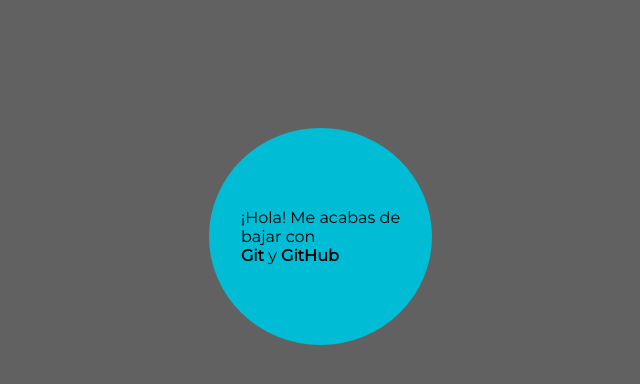
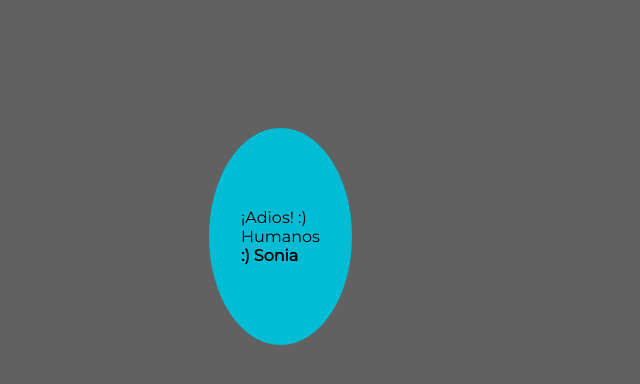
Before and after one commit to sonia23/PracticaCursos, a plain HTML site: page index.html in a window 1280 px wide. Shown: the whole page, without its empty margins (303-943 px from the left). Drawn offline with Linux system fonts and the light colour scheme.

Commit message:
Soy Sonia

```diff
--- a/index.html
+++ b/index.html
@@ -9,11 +9,11 @@
 <body>
     <div id= "main">
         <div id = "boxInside">
-            ¡Hola! Me acabas de
+            ¡Adios! :)
             <br>
-            bajar con
+            Humanos
             <br>
-            <span>Git</span> y <span>GitHub</span>
+            <span>:)</span> <span>Sonia</span>
         </div>
     </div>
 </body>
```
